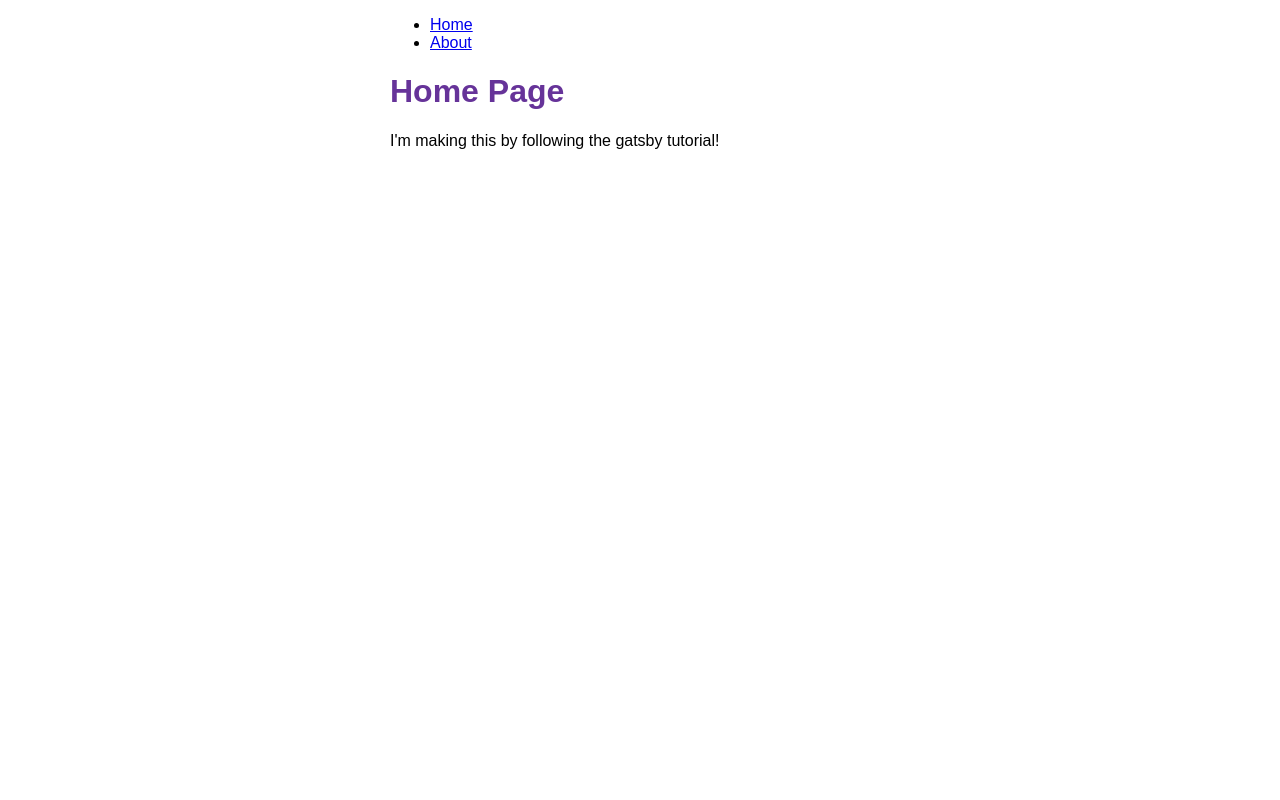
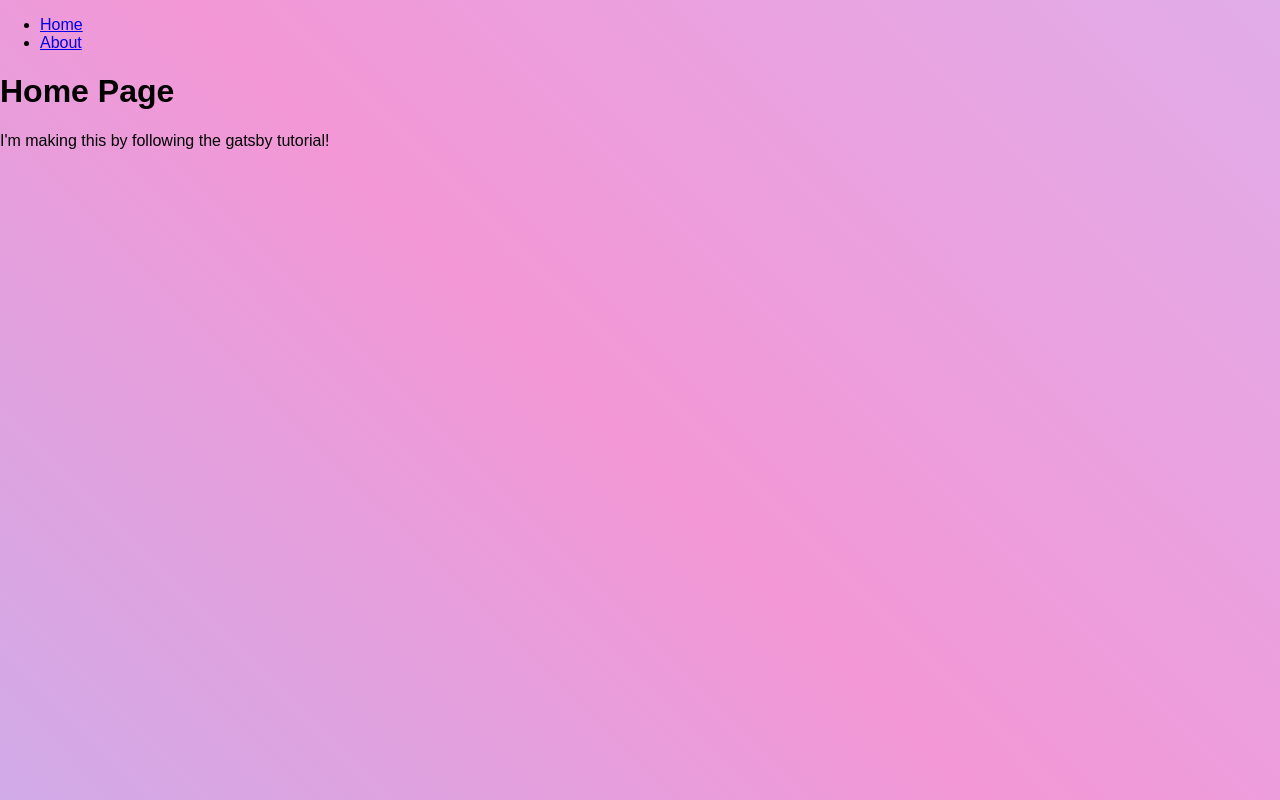
Before and after one commit to sophiahunt/my-site, a Gatsby site: page / in a window 1280 px wide. Built offline with nearby package versions, Linux system fonts and the light colour scheme; Gatsby itself is replaced by a stand-in of ours.

Commit message:
created gradient background in layout.module.css

```diff
--- a/src/components/layout.js
+++ b/src/components/layout.js
@@ -13,8 +13,8 @@ const Layout = ({ pageTitle, children }) => {
     <div className ={container}>
       <nav>
         <ul className={navLinks}>
-          <li className={navLinkItem}><Link to="/">Home</Link></li>
-          <li className={navLinkItem}><Link to="/about">About</Link></li>
+          <li className={navLinkItem}><Link to="/" className={navLinkText}>Home</Link></li>
+          <li className={navLinkItem}><Link to="/about" className={navLinkText}>About</Link></li>
         </ul>
       </nav>
       <main>
--- a/src/components/layout.module.css
+++ b/src/components/layout.module.css
@@ -1,10 +1,16 @@
 .container {
-    margin: auto;
-    max-width: 500px;
-    font-family: sans-serif;
+  font-family: sans-serif;
+  position: fixed;
+  top: 0;
+  left: 0;
+  width: 100%;
+  height: 100%;
+  background: linear-gradient(45deg,#f42272,#b8b8f3,#f397d6,#d7b8f3);
+  background-size: 240% 240%;
+  animation: gradient-animation 12s ease infinite;
 }
 .heading {
-  color: rebeccapurple;
+  color: black;
 }
 .nav-links {
   display: flex;
@@ -17,3 +23,15 @@
 .nav-link-text {
   color: black;
 }
+
+@keyframes gradient-animation {
+  0% {
+    background-position: 0% 50%;
+  }
+  50% {
+    background-position: 100% 50%;
+  }
+  100% {
+    background-position: 0% 50%;
+  }
+}
```
